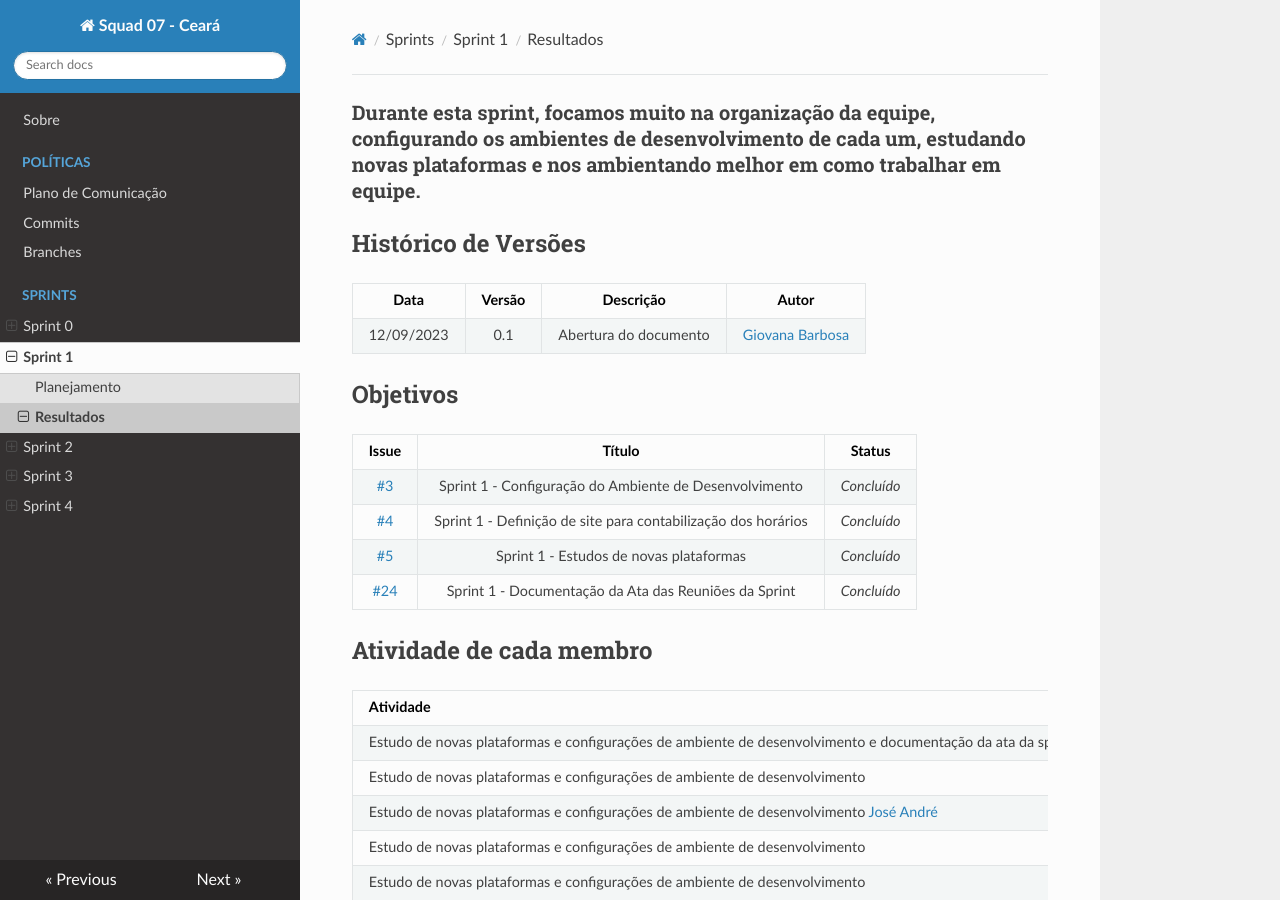
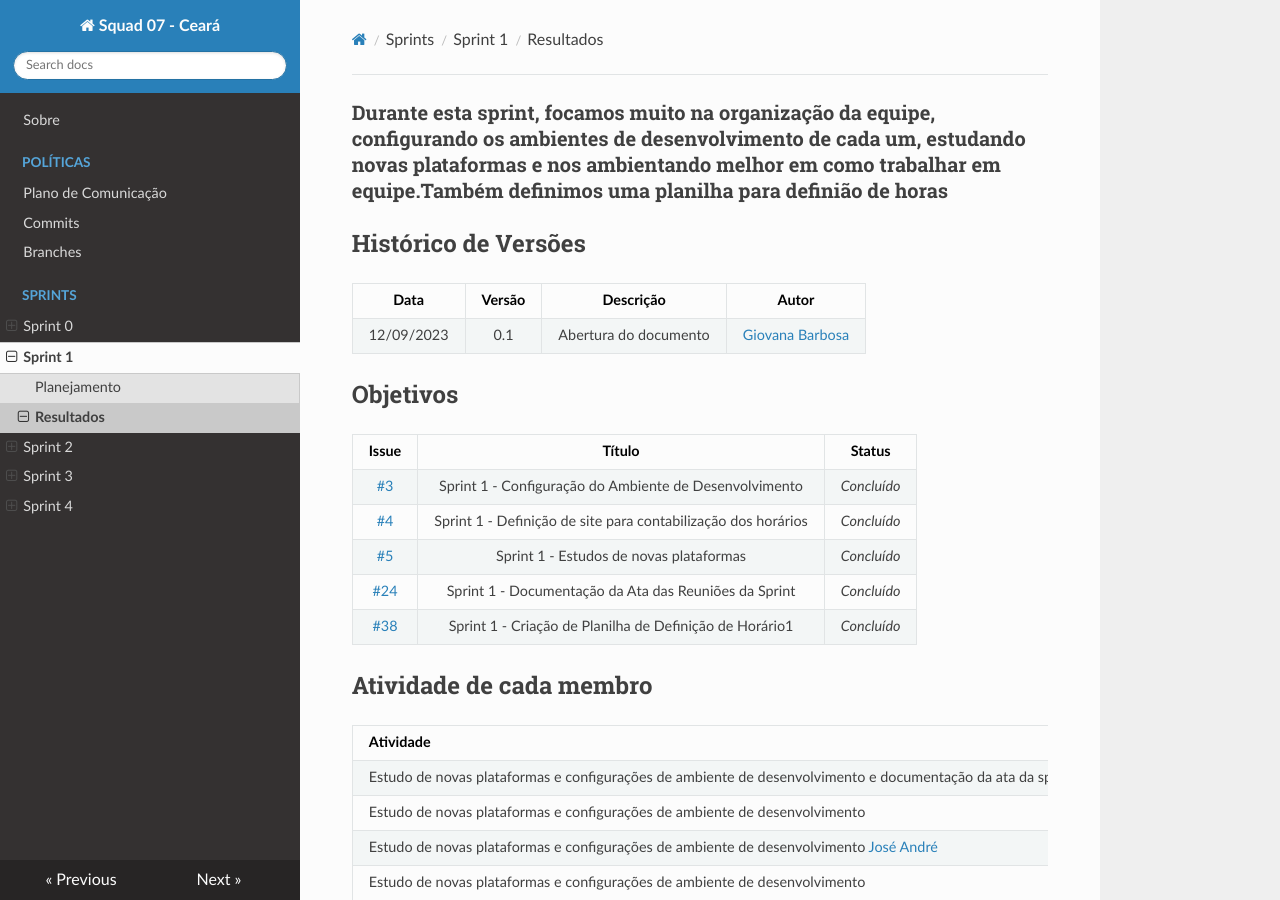
Before and after one commit to unb-mds/2023-2-Squad07, an MkDocs documentation site: the page built from docs/sprints/sprint01/resultado.md, in a window 1280 px wide and 900 px high. Built offline with MkDocs 1.6.1, drawn with Linux system fonts in a browser that asks for light colours; nearby versions of some CDN libraries.

Commit message:
:pencil: corrigindo

```diff
--- a/docs/sprints/sprint01/resultado.md
+++ b/docs/sprints/sprint01/resultado.md
@@ -1,4 +1,4 @@
-### Durante esta sprint, focamos muito na organização da equipe, configurando os ambientes de desenvolvimento de cada um, estudando novas plataformas e nos ambientando melhor em como trabalhar em equipe.
+### Durante esta sprint, focamos muito na organização da equipe, configurando os ambientes de desenvolvimento de cada um, estudando novas plataformas e nos ambientando melhor em como trabalhar em equipe.Também definimos uma planilha para definião de horas
 
 #
 
@@ -16,6 +16,8 @@
 | [#4](https://github.com/unb-mds/2023-2-Squad07/issues/4) | Sprint 1 - Definição de site para contabilização dos horários | _Concluído_ |
 |[#5](https://github.com/unb-mds/2023-2-Squad07/issues/5) |  Sprint 1 - Estudos de novas plataformas   |  _Concluído_|
 | [#24](https://github.com/unb-mds/2023-2-Squad07/issues/24) | Sprint 1 - Documentação da Ata das Reuniões da Sprint  |  _Concluído_|
+| [#38](https://github.com/unb-mds/2023-2-Squad07/issues/38) | Sprint 1 - Criação de Planilha de Definição de Horário1  |  _Concluído_ |
+
 
 ## Atividade de cada membro
 | Atividade        |                                                                           Nome                                                                            |
```
Also changed, not shown: docs/sprints/sprint01/planejamento.md (+1 -0 lines).
